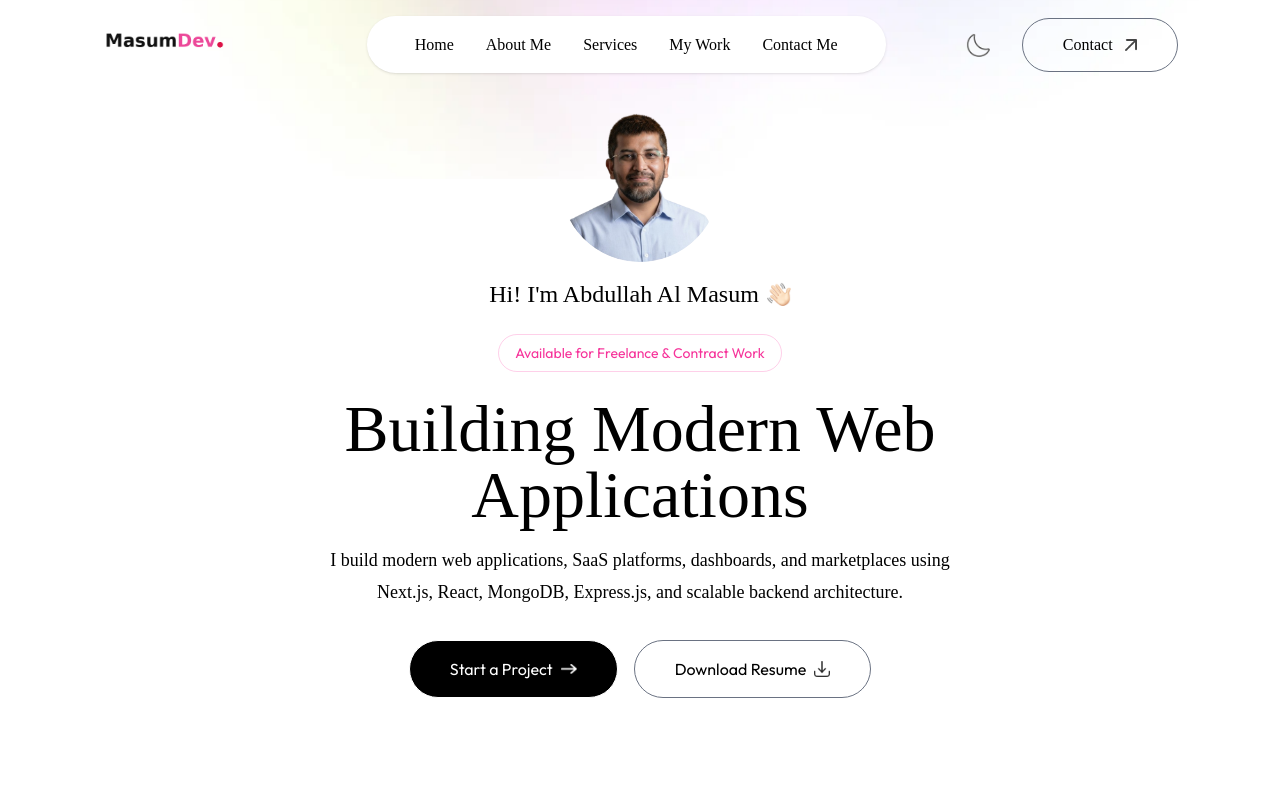
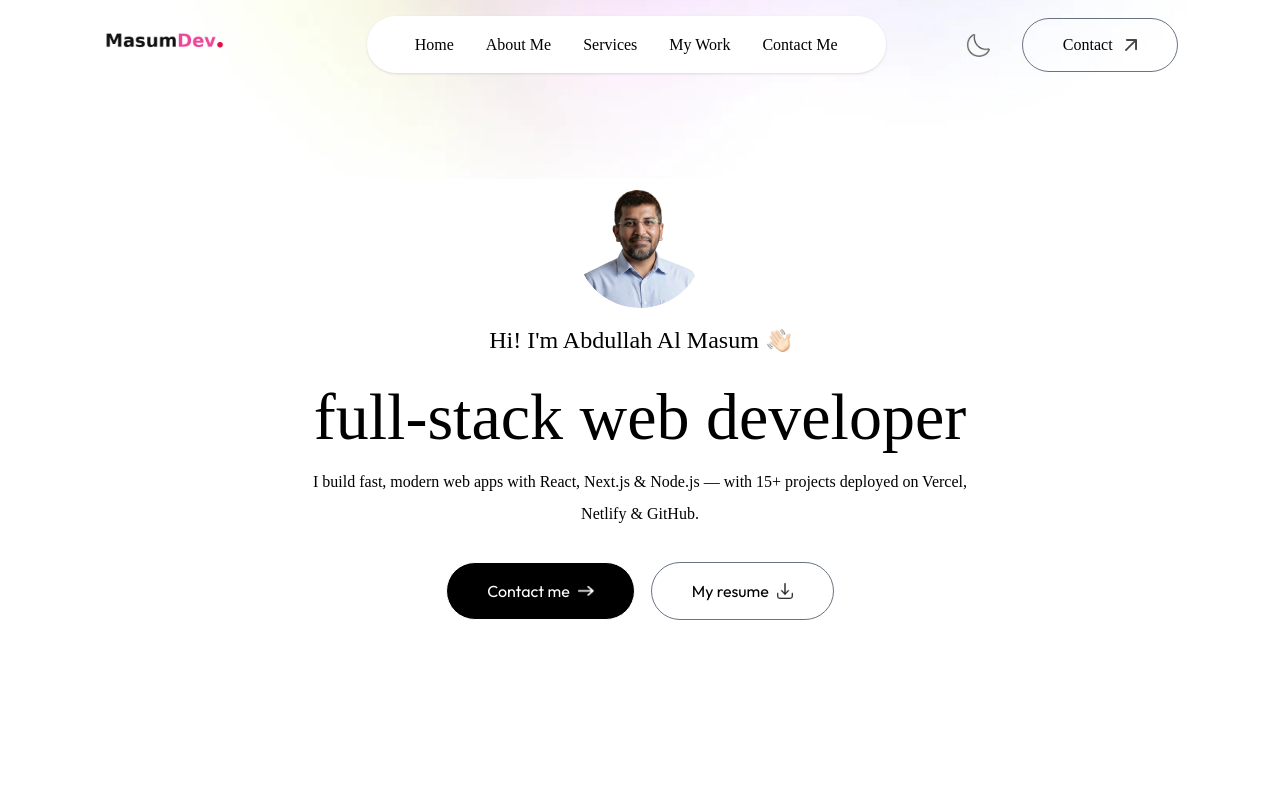
Before and after one commit to masumgaibandha/masum-dev-portfolio, a Next.js app: page / in a window 1280 px wide. Shown: the top 800 px of the page. Built offline with nearby package versions, Linux system fonts and the light colour scheme; a web font is replaced by a local one.

Commit message:
text updated2

```diff
--- a/src/app/page.js
+++ b/src/app/page.js
@@ -15,7 +15,7 @@
   useEffect(() => {
     const savedTheme = localStorage.getItem("theme");
     const systemDark = window.matchMedia(
-      "(prefers-color-scheme: dark)",
+      "(prefers-color-scheme: dark)"
     ).matches;
 
     if (savedTheme === "dark" || (!savedTheme && systemDark)) {
@@ -48,8 +48,8 @@
           <h4 className="mb-2 text-lg font-Ovo">Connect with me</h4>
           <h2 className="text-5xl font-Ovo">Get in touch</h2>
           <p className="mx-auto mt-5 mb-12 max-w-2xl font-Ovo">
-            Have a web application, SaaS platform, dashboard, or marketplace in
-            mind? Share your project details and I&apos;ll get back to you.
+            Have a project in mind, need a full-stack web app, or want to
+            discuss a cold email campaign? I am available and ready to help.
           </p>
         </div>
 
--- a/src/component/Header.jsx
+++ b/src/component/Header.jsx
@@ -1,72 +1,55 @@
-"use client";
-
 import { assets } from "@/assets/assets";
 import Image from "next/image";
+import React from "react";
 import { motion } from "motion/react";
 
 const Header = () => {
   return (
-    <div className="mx-auto flex h-screen w-11/12 max-w-4xl flex-col items-center justify-center gap-4 text-center">
+    <div className="w-11/12 mx-auto max-w-3xl text-center h-screen flex flex-col items-center justify-center gap-4">
       <motion.div
         initial={{ scale: 0 }}
         whileInView={{ scale: 1 }}
         transition={{ duration: 0.8, type: "spring", stiffness: 100 }}
       >
-        <Image
-          src={assets.profile_img}
-          alt="Abdullah Masum"
-          className="w-36 rounded-full md:w-40"
-        />
+        <Image src={assets.profile_img} alt="" className="rounded-full w-32" />
       </motion.div>
-
       <motion.h3
         initial={{ y: -20, opacity: 0 }}
         whileInView={{ y: 0, opacity: 1 }}
         transition={{ duration: 0.6, delay: 0.3 }}
-        className="mb-2 flex items-center gap-2 font-Ovo text-xl md:text-2xl"
+        className="flex items-center gap-2 text-xl md:text-2xl mb-3 font-Ovo"
       >
-        Hi! I&apos;m Abdullah Al Masum
+        Hi! I'm Abdullah Al Masum{" "}
         <Image src={assets.hand_icon} alt="" className="w-6" />
       </motion.h3>
-
-      <motion.div
-        initial={{ opacity: 0 }}
-        whileInView={{ opacity: 1 }}
-        transition={{ duration: 0.6, delay: 0.4 }}
-        className="mb-2 rounded-full border border-pink-400/30 px-4 py-2 text-sm text-pink-500 dark:text-pink-400"
-      >
-        Available for Freelance & Contract Work
-      </motion.div>
 
       <motion.h1
         initial={{ y: -30, opacity: 0 }}
         whileInView={{ y: 0, opacity: 1 }}
         transition={{ duration: 0.8, delay: 0.5 }}
-        className="font-Ovo text-4xl sm:text-6xl lg:text-[66px]"
+        className="text-3xl sm:text-6xl lg:text-[66px] font-Ovo"
       >
-        Building Modern Web Applications
+        full-stack web developer
       </motion.h1>
-
       <motion.p
         initial={{ opacity: 0 }}
         whileInView={{ opacity: 1 }}
         transition={{ duration: 0.6, delay: 0.7 }}
-        className="mx-auto max-w-2xl font-Ovo text-base leading-8 md:text-lg"
+        className="max-w-2xl mx-auto font-Ovo"
       >
-        I build modern web applications, SaaS platforms, dashboards, and
-        marketplaces using Next.js, React, MongoDB, Express.js, and scalable
-        backend architecture.
+        I build fast, modern web apps with React, Next.js & Node.js — with 15+
+        projects deployed on Vercel, Netlify & GitHub.
       </motion.p>
 
-      <div className="mt-4 flex flex-col items-center gap-4 sm:flex-row">
+      <div className="flex flex-col sm:flex-row items-center gap-4 mt-4">
         <motion.a
           initial={{ y: 30, opacity: 0 }}
           whileInView={{ y: 0, opacity: 1 }}
           transition={{ duration: 0.6, delay: 1 }}
           href="#contact"
-          className="flex items-center gap-2 rounded-full border border-white bg-black px-10 py-3 text-white dark:bg-transparent"
+          className="px-10 py-3 border rounded-full border-white bg-black text-white flex items-center gap-2 dark:bg-transparent"
         >
-          Start a Project
+          Contact me{" "}
           <Image src={assets.right_arrow_white} alt="" className="w-4" />
         </motion.a>
 
@@ -74,11 +57,12 @@
           initial={{ y: 30, opacity: 0 }}
           whileInView={{ y: 0, opacity: 1 }}
           transition={{ duration: 0.6, delay: 1.2 }}
+
           href="/Abdullah-Al-Masum-Resume.pdf"
           download
-          className="flex items-center gap-2 rounded-full border border-gray-500 bg-white px-10 py-3 dark:text-black"
+          className="px-10 py-3 border rounded-full border-gray-500 flex items-center gap-2 bg-white dark:text-black"
         >
-          Download Resume
+          My resume
           <Image src={assets.download_icon} alt="" className="w-4" />
         </motion.a>
       </div>
```
